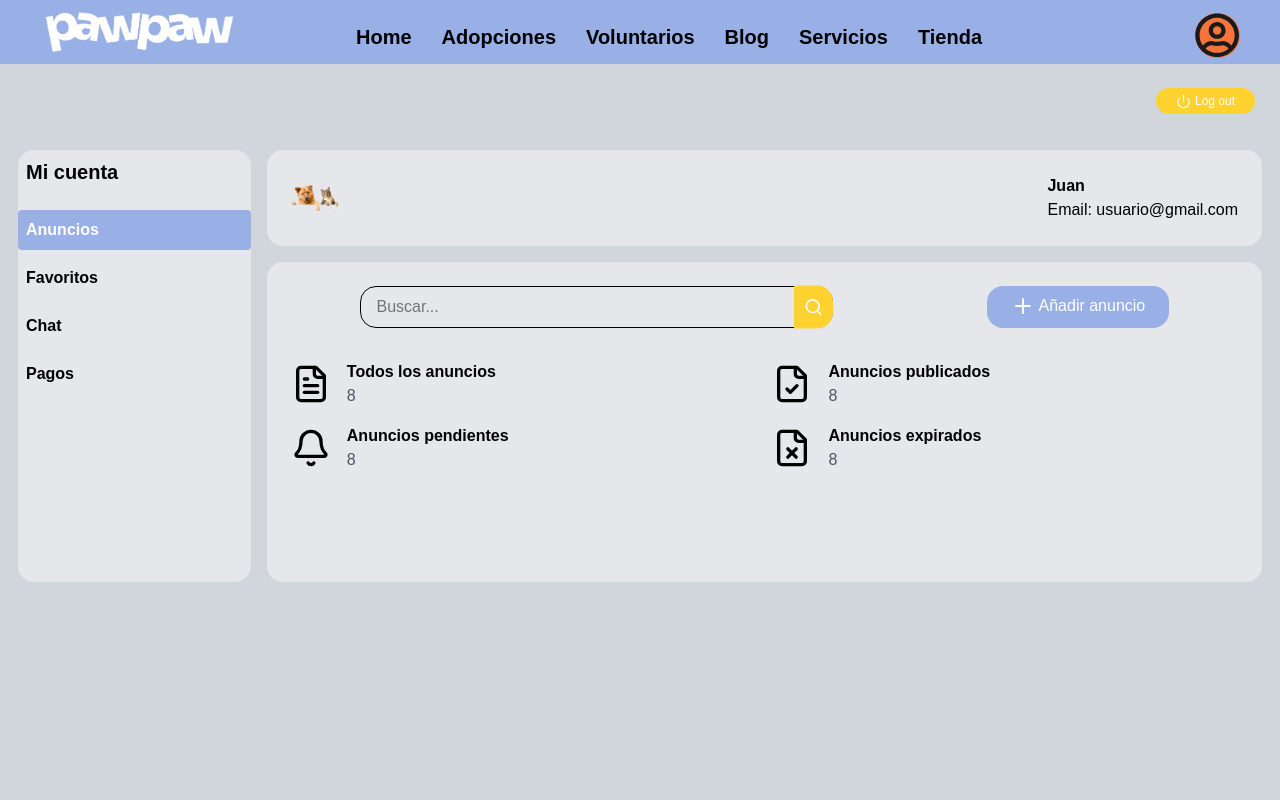
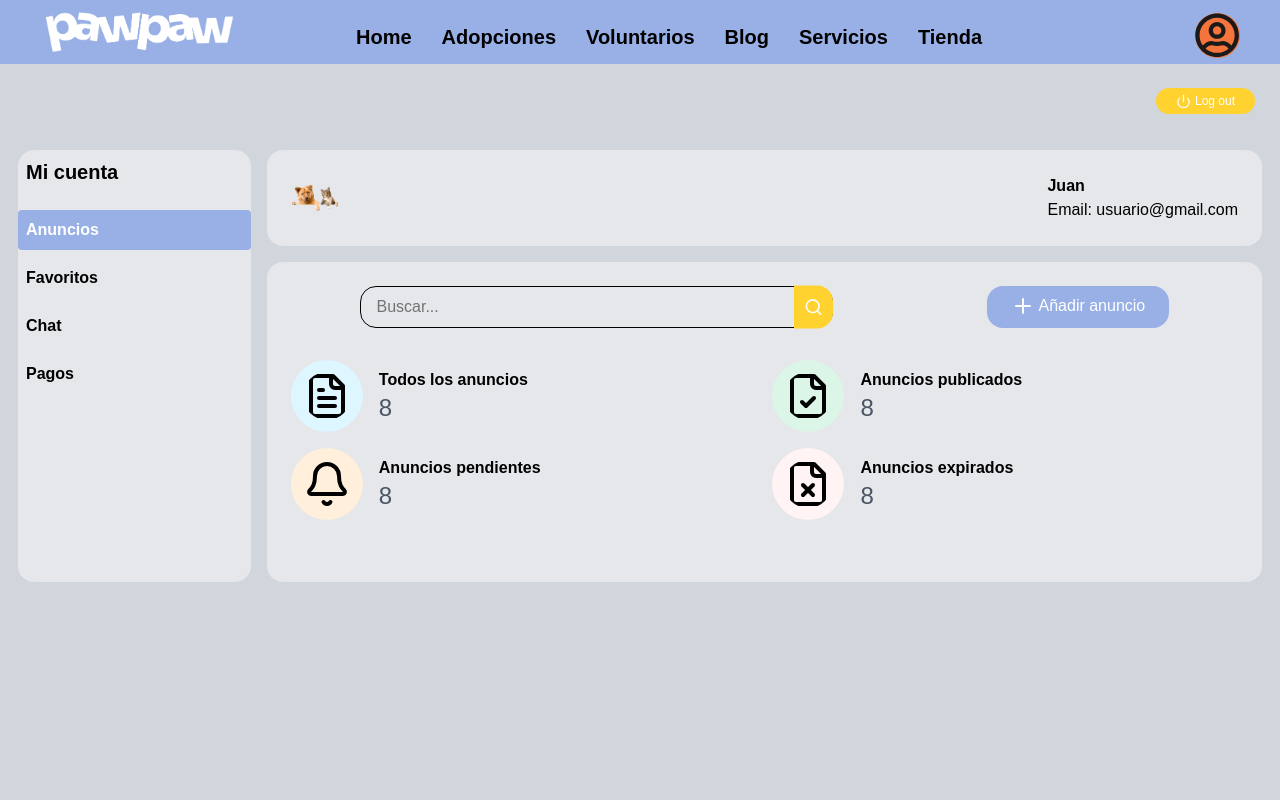
Before and after one commit to Pawify/frontendFork, a React (Vite) app in the folder pawify-react/: page /frontend/dashboard in a window 1280 px wide. Shown: the top 800 px of the page. Built offline with nearby package versions, Linux system fonts and the light colour scheme; a web font is replaced by a local one.

Commit message:
Add: background iconos anuncios

```diff
--- a/pawify-react/src/app/components/dashboard/Anuncios.jsx
+++ b/pawify-react/src/app/components/dashboard/Anuncios.jsx
@@ -28,31 +28,31 @@ export default function Anuncios() {
       {/* Estadísticas */}
       <div className="grid grid-cols-1 sm:grid-cols-2 gap-4 mb-5">
         <div className="flex items-center space-x-4">
-          <FileText className="h-10 w-10" />
+          <FileText className="border-none rounded-full p-3 h-auto w-18 bg-[rgb(222,246,255)]" />
           <div>
             <p className="font-semibold">Todos los anuncios</p>
-            <p className="text-gray-600">8</p>
+            <p className="text-gray-600 text-2xl">8</p>
+          </div>
+        </div>
+        <div className="flex items-center space-x-4 ">
+          <FileCheck className="border-none rounded-full p-3 h-auto w-18 bg-[rgb(219,246,230)]" />
+          <div>
+            <p className="font-semibold ">Anuncios publicados</p>
+            <p className="text-gray-600 text-2xl">8</p>
           </div>
         </div>
         <div className="flex items-center space-x-4">
-          <FileCheck className="h-10 w-10" />
+          <Bell className="border-none rounded-full p-3 h-auto w-18 bg-[rgb(255,239,219)]" />
           <div>
-            <p className="font-semibold">Anuncios publicados</p>
-            <p className="text-gray-600">8</p>
+            <p className="font-semibold">Anuncios pendientes</p>
+            <p className="text-gray-600 text-2xl">8</p>
           </div>
         </div>
         <div className="flex items-center space-x-4">
-          <Bell className="h-10 w-10" />
-          <div>
-            <p className="font-semibold">Anuncios pendientes</p>
-            <p className="text-gray-600">8</p>
-          </div>
-        </div>
-        <div className="flex items-center space-x-4">
-          <FileX className="h-10 w-10" />
+          <FileX className="border-none rounded-full p-3 h-auto w-18 bg-[rgb(255,243,244)]" />
           <div>
             <p className="font-semibold">Anuncios expirados</p>
-            <p className="text-gray-600">8</p>
+            <p className="text-gray-600 text-2xl">8</p>
           </div>
         </div>
       </div>
```
